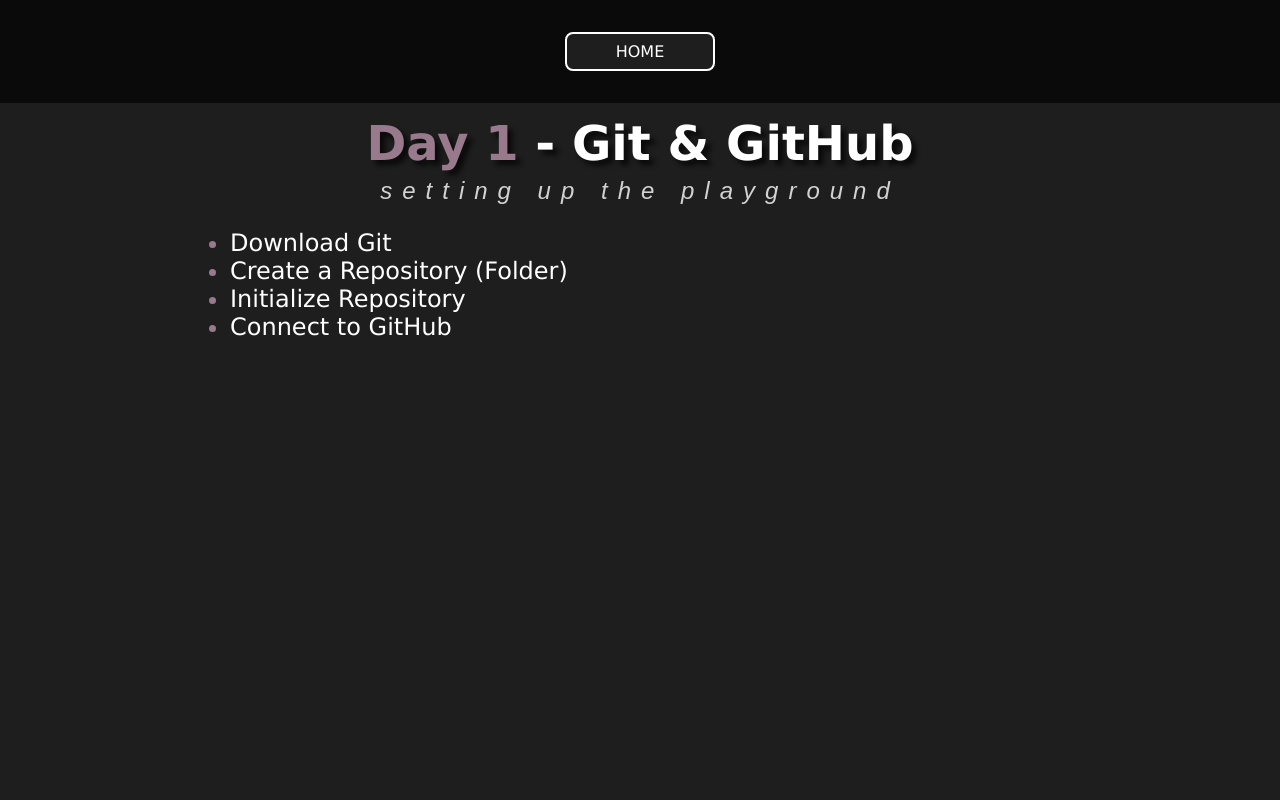
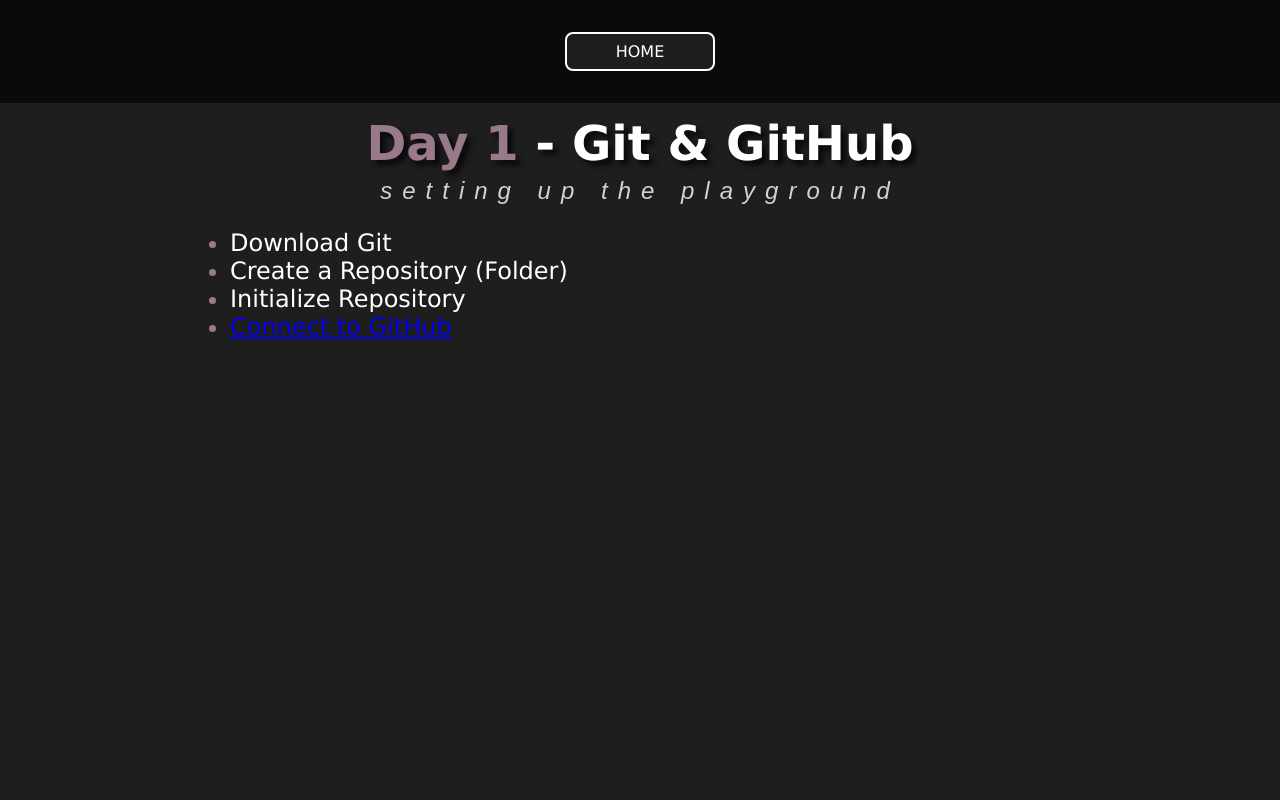
Before and after one commit to AaronWeber90/AaronWeber90.github.io, a plain HTML site: page index.html in a window 1280 px wide. Shown: the top 800 px of the page. Drawn offline with Linux system fonts and the light colour scheme; files whose address does not match are found by name.

Commit message:
add link to test.html

```diff
--- a/index.html
+++ b/index.html
@@ -27,7 +27,7 @@
         <li>Download Git</li>
         <li>Create a Repository (Folder)</li>
         <li>Initialize Repository</li>
-        <li>Connect to GitHub</li>
+        <li><a href="/html/test.html">Connect to GitHub</a></li>
       </ul>
     </section>
 
```
